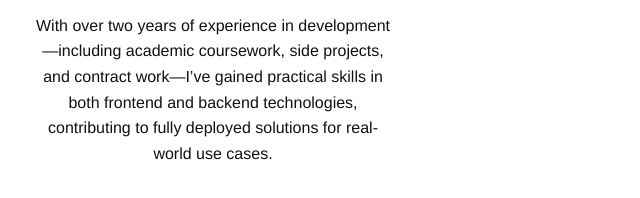
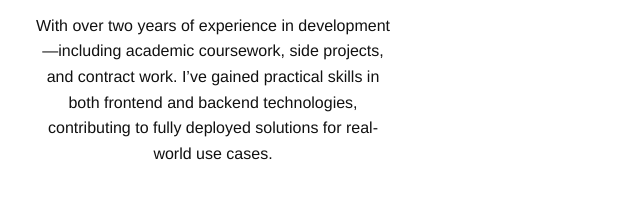
Before and after one commit to avilla212/portfolio-website, a plain HTML site: page frontend/index.html in a window 1280 px wide. Shown: the part 2397-2595 px from the top of the page, 127-767 px from the left. Drawn offline with Linux system fonts and the light colour scheme.

Commit message:
changed about me again

```diff
--- a/frontend/index.html
+++ b/frontend/index.html
@@ -102,7 +102,7 @@
             </p>
             <p>
               With over two years of experience in development—including
-              academic coursework, side projects, and contract work—I’ve gained
+              academic coursework, side projects, and contract work. I’ve gained
               practical skills in both frontend and backend technologies,
               contributing to fully deployed solutions for real-world use cases.
             </p>
```
